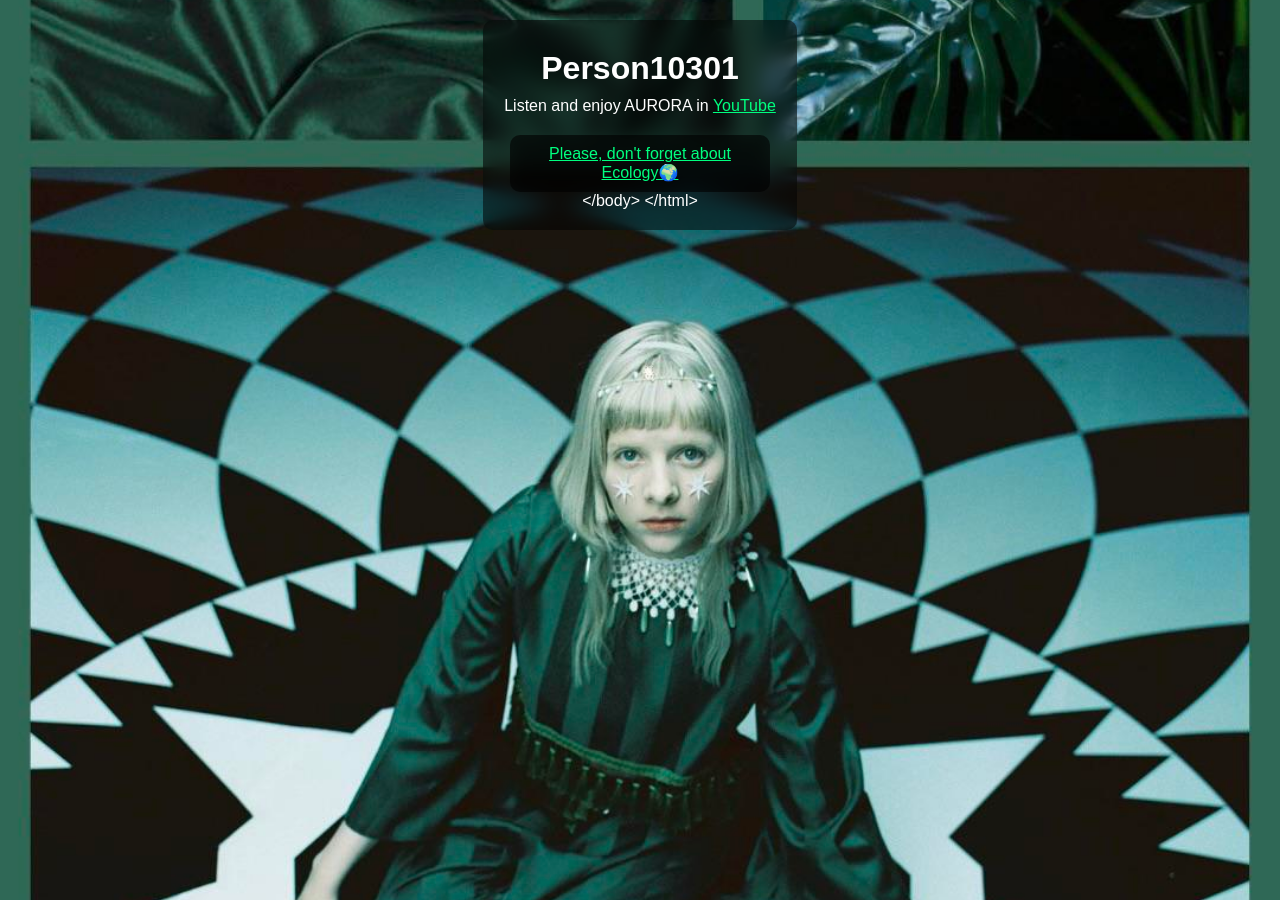
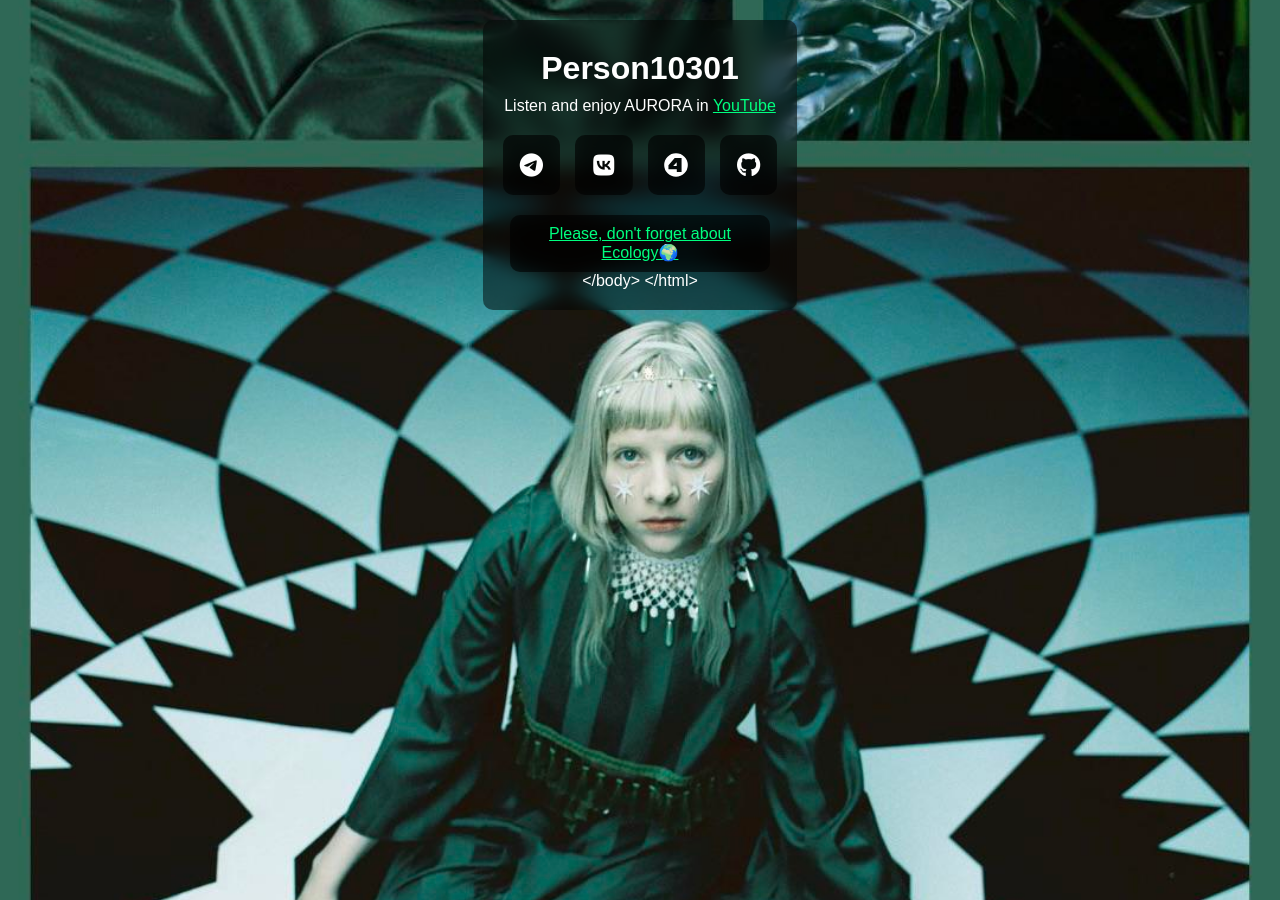
Before and after one commit to person10301/fox10301, a Jekyll site: the page built from index.md, in a window 1280 px wide. Built offline with Jekyll 4.4.1, drawn with Linux system fonts in a browser that asks for light colours; our own code applies the rules of GitHub Pages for plain Markdown files.

Commit message:
Update index.md

```diff
--- a/index.md
+++ b/index.md
@@ -11,6 +11,17 @@
     <p>Listen and enjoy AURORA in <a href="https://youtube.com/@auroramusic" class="link">YouTube</a>
     </p>
 <div>
+    <div class="button-container">
+    <a href="https://t.me/person10301" class="button"><i class="fab fa-telegram-plane"></i></a>
+    <a href="https://vk.com/person10301" class="button"><i class="fab fa-vk"></i></a>
+    <a href="https://4pda.to/forum/index.php?showuser=9050872" class="button">
+     <svg class="custom-icon" width="44" height="44" viewBox="0 0 108 108" xmlns="http://www.w3.org/2000/svg">
+        <path fill="#FFFFFF" d="m54 25a29 29 0 1 0 29 29 29 29 0 0 0-29-29zm13.69 45.92h-11.69l-.08-6.4h-20.45v-10l15.33-17.44h16.89z"/>
+        <path fill="#FFFFFF" d="m47.16 56.6 8.59.01v-9.56z"/>
+      </svg>
+    </a>
+    <a href="https://github.com/person10301" class="button"><i class="fab fa-github"></i></a>
+  </div>
   <div class="ecology-message">
     <p><a href="https://news.mongabay.com/" class="link">Please, don't forget about Ecology🌍</a></p>
   </div>
```
